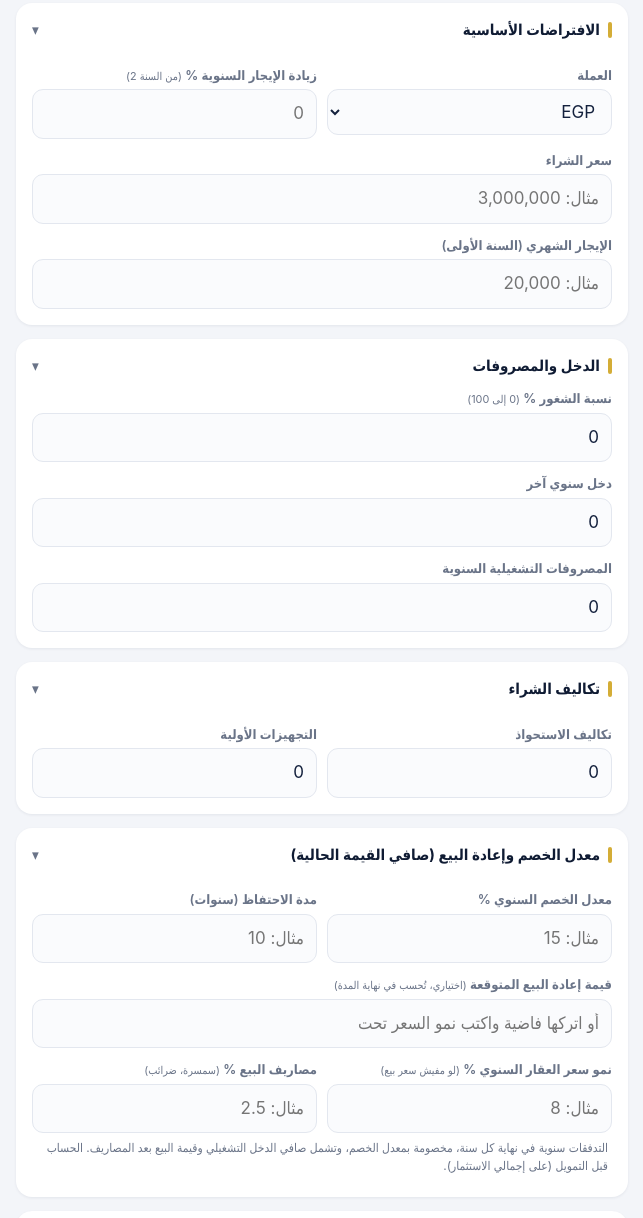
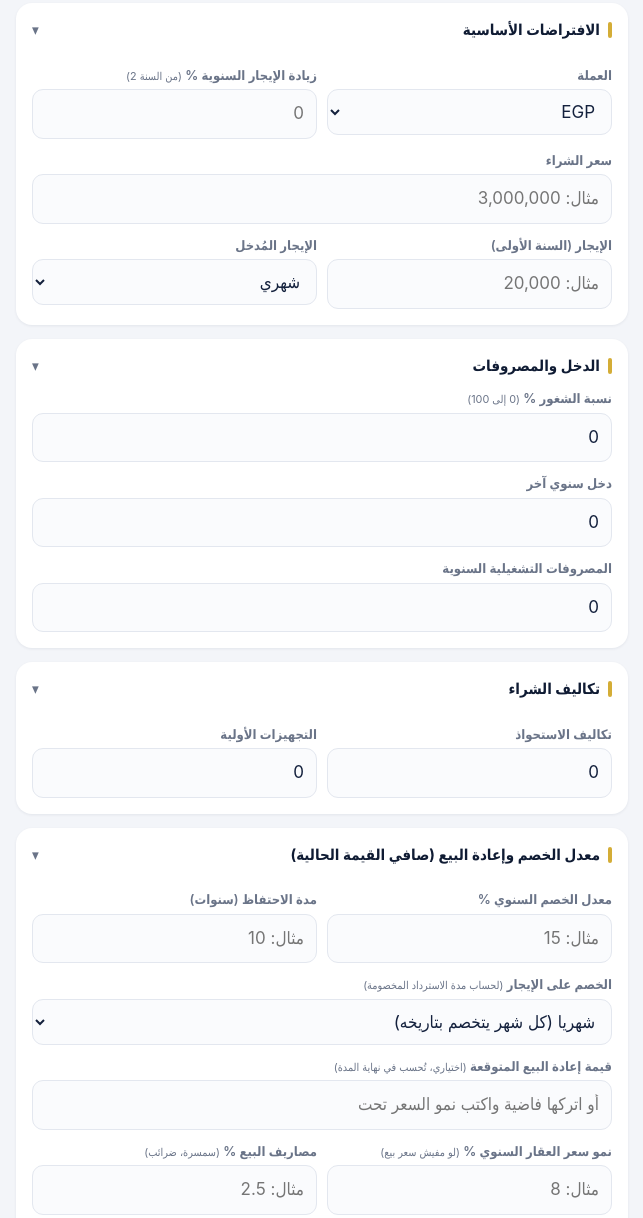
Before and after one commit to mahmoudsalama1999/invest-calc, a plain HTML site: page index.html in a window 1280 px wide. Shown: the part 566-1784 px from the top of the page, without its empty margins (318-961 px from the left). Drawn offline with Linux system fonts and the light colour scheme.

Commit message:
Refactor rental inputs and update script versions
Updated the labels and inputs for rental information and added a new select for discount mode.

```diff
--- a/index.html
+++ b/index.html
@@ -81,7 +81,8 @@ input[readonly]{opacity:.75}
   <div class="row"><div><label>العملة</label><select id="currency"></select></div>
   <div><label>زيادة الإيجار السنوية % <small>(من السنة 2)</small></label><input id="inc" inputmode="decimal" placeholder="0"></div></div>
   <label>سعر الشراء</label><input id="PurchasePrice" inputmode="decimal" placeholder="مثال: 3,000,000">
-  <label>الإيجار الشهري (السنة الأولى)</label><input id="MonthlyRent" inputmode="decimal" placeholder="مثال: 20,000">
+  <div class="row"><div><label id="rentLbl">الإيجار (السنة الأولى)</label><input id="MonthlyRent" inputmode="decimal" placeholder="مثال: 20,000"></div>
+  <div><label>الإيجار المُدخل</label><select id="rentMode"><option value="monthly">شهري</option><option value="annual">سنوي (إجمالي السنة)</option></select></div></div>
  </div>
  <div class="card"><h2>الدخل والمصروفات</h2>
   <label>نسبة الشغور % <small>(0 إلى 100)</small></label><input id="VacancyRate" inputmode="decimal" value="0" placeholder="مثال: 5">
@@ -95,6 +96,7 @@ input[readonly]{opacity:.75}
  <div class="card"><h2>معدل الخصم وإعادة البيع (صافي القيمة الحالية)</h2>
   <div class="row"><div><label>معدل الخصم السنوي %</label><input id="discountRate" inputmode="decimal" placeholder="مثال: 15"></div>
   <div><label>مدة الاحتفاظ (سنوات)</label><input id="holdYears" inputmode="decimal" placeholder="مثال: 10"></div></div>
+  <label>الخصم على الإيجار <small>(لحساب مدة الاسترداد المخصومة)</small></label><select id="discountMode"><option value="monthly">شهريا (كل شهر يتخصم بتاريخه)</option><option value="annual">سنويا (آخر كل سنة)</option></select>
   <label>قيمة إعادة البيع المتوقعة <small>(اختياري، تُحسب في نهاية المدة)</small></label><input id="ResalePrice" inputmode="decimal" placeholder="أو اتركها فاضية واكتب نمو السعر تحت">
   <div class="row"><div><label>نمو سعر العقار السنوي % <small>(لو مفيش سعر بيع)</small></label><input id="appreciationPct" inputmode="decimal" placeholder="مثال: 8"></div>
   <div><label>مصاريف البيع % <small>(سمسرة، ضرائب)</small></label><input id="sellingCostPct" inputmode="decimal" placeholder="مثال: 2.5"></div></div>
@@ -132,5 +134,5 @@ input[readonly]{opacity:.75}
 </section>
 <section id="s"><div class="card"><h2>التحليلات المحفوظة على هذا الجهاز</h2><div id="list"></div></div></section>
 </main>
-<script src="calc.js?v=3"></script><script src="app.js?v=3"></script>
+<script src="calc.js?v=4"></script><script src="app.js?v=4"></script>
 </body></html>
```
